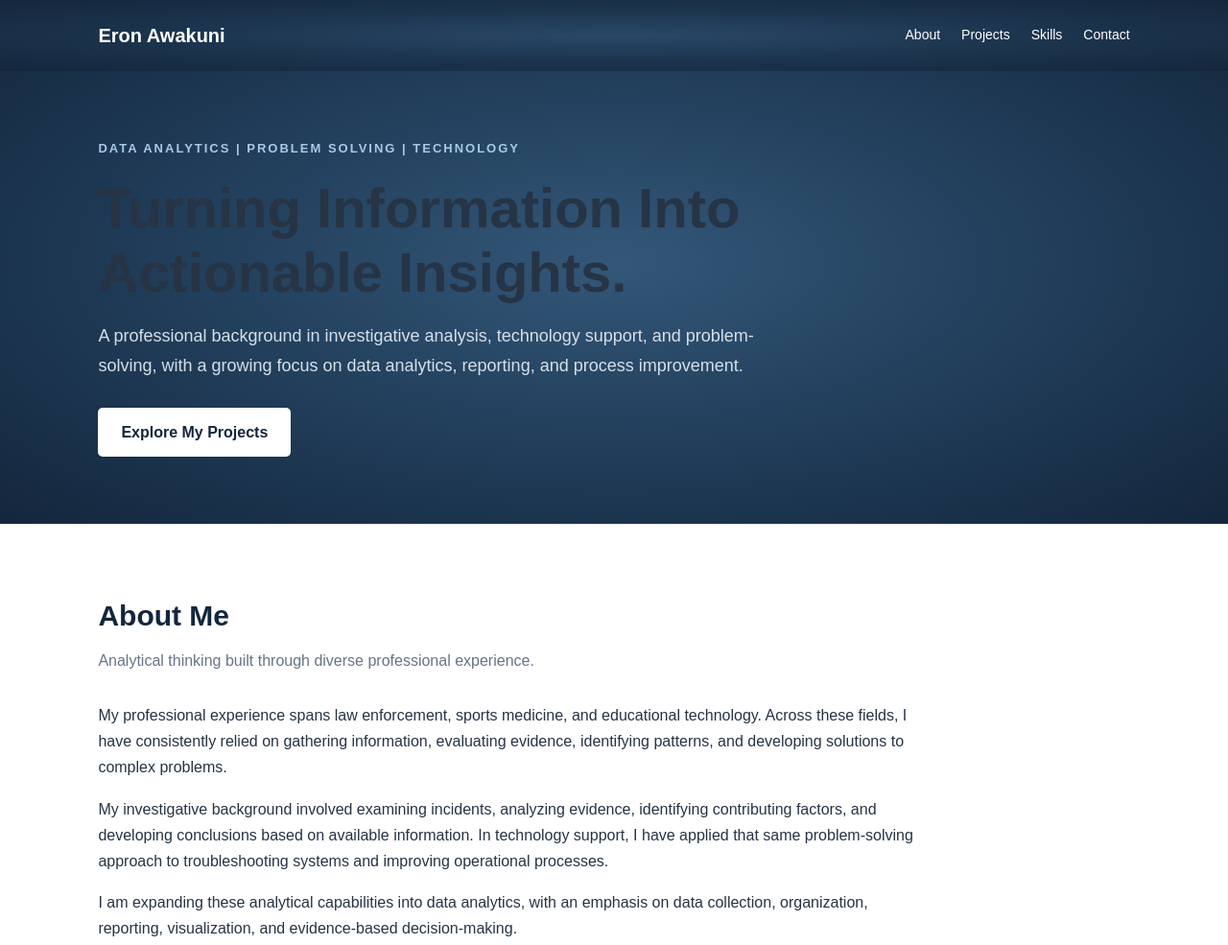
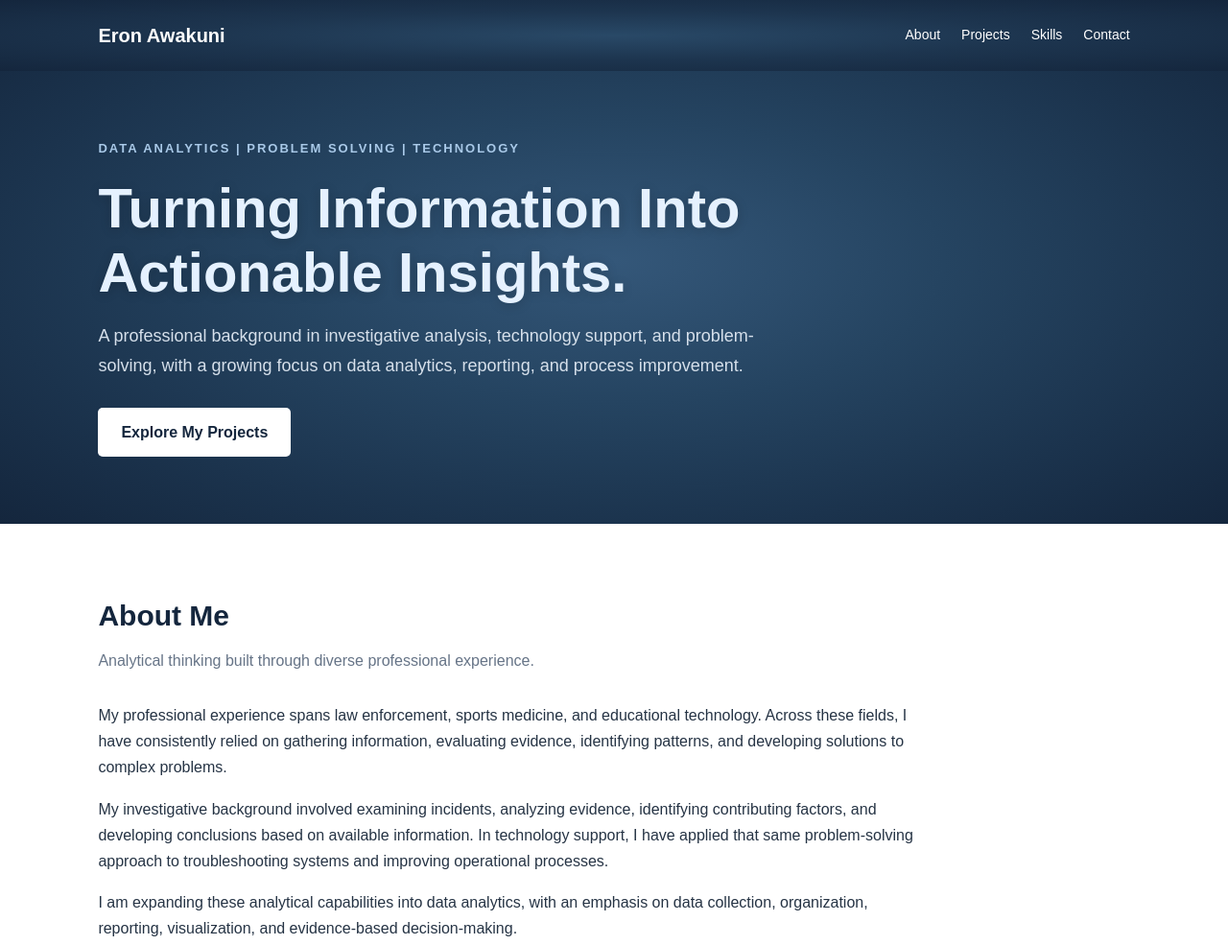
Before and after one commit to EronAwakuni/EronAwakuni.github.io, a plain HTML site: page index.html in a window 1280 px wide. Shown: the top 985 px of the page at 96% size. Drawn offline with Linux system fonts and the light colour scheme.

Commit message:
Changing font color for maint title

```diff
--- a/index.html
+++ b/index.html
@@ -95,6 +95,8 @@ nav a:hover {
     font-size: clamp(36px, 6vw, 58px);
     line-height: 1.15;
     margin: 18px 0;
+    color: #e5f1ff;
+    text-shadow: 0 2px 12px rgba(0, 0, 0, 0.18);
 }
 
 .hero p {
```
